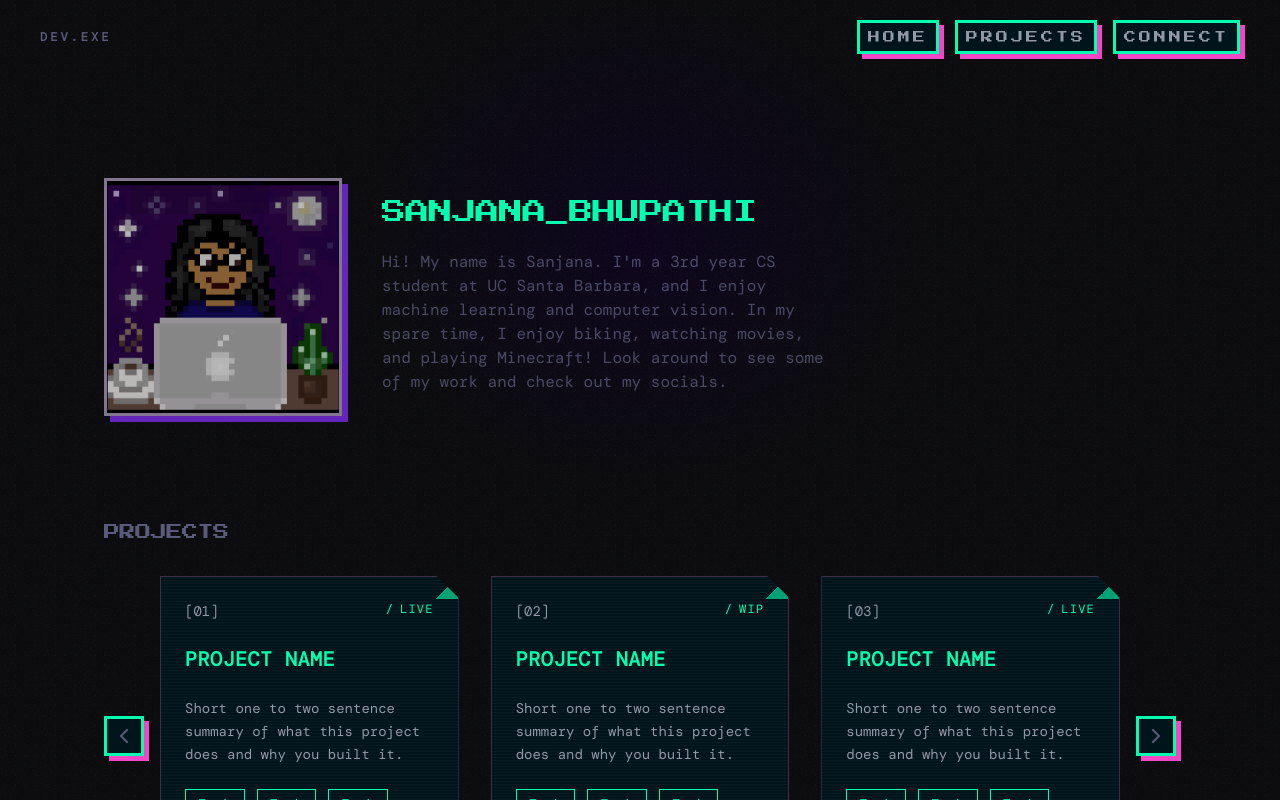
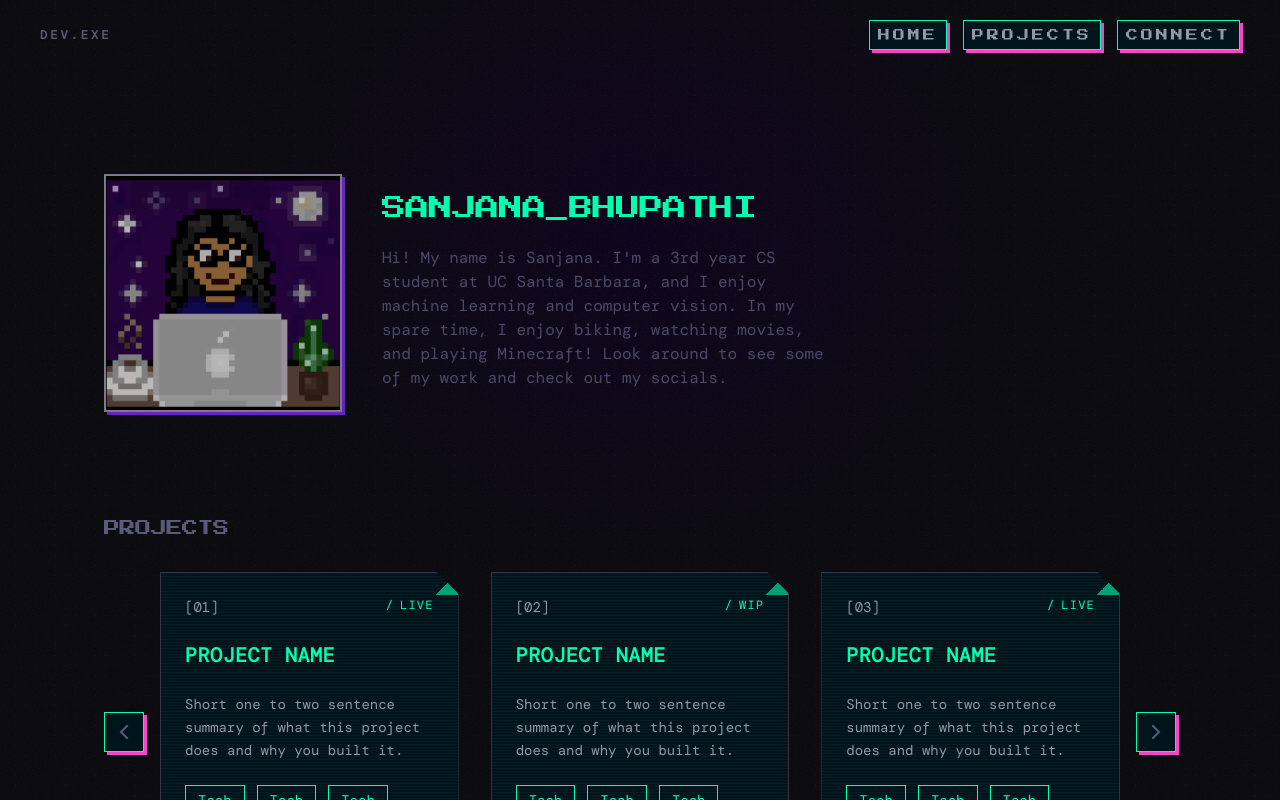
Before and after one commit to sanjanab1/portfolio, a Next.js app in the folder blog/: page / in a window 1280 px wide. Shown: the top 800 px of the page. Built offline with nearby package versions, Linux system fonts and the light colour scheme.

Commit message:
feat(ui): modifying project boxes

```diff
--- a/blog/app/global.css
+++ b/blog/app/global.css
@@ -73,7 +73,7 @@
   --gradient-vignette: radial-gradient(
     ellipse at 50% 30%,
     oklch(12.48% 0.05982 298.637) 0%,
-    rgb(8 8 11) 30%
+    rgb(8 8 11) 50%
   );
   --shadow-halation: 0 0 60px -10px oklch(55.111% 0.25521 304.313 / 0.35);
   --font-display: 'Press_Start_2P', Georgia, serif;
@@ -122,14 +122,14 @@
 
 @utility pixel-box {
   border-radius: 0;
-  border: 3px solid var(--color-card-foreground);
-  box-shadow: 6px 6px 0 0 var(--color-primary);
+  border: 2px solid var(--color-card-foreground);
+  box-shadow: 3px 3px 0 0 var(--color-primary);
 }
 
 @utility pixel-box-sm {
   border-radius: 0;
-  border: 3px solid var(--color-accent);
-  box-shadow: 5px 5px 0 0 var(--color-link);
+  border: 1px solid var(--color-accent);
+  box-shadow: 3px 3px 0 0 var(--color-link);
 }
 
 @utility terminal-box {
--- a/blog/app/page.tsx
+++ b/blog/app/page.tsx
@@ -62,7 +62,7 @@ export default function Page() {
   return (
     <>
       <section className="grid grid-cols-1 md:grid-cols-4 gap-10 items-center py-16 md:py-10">
-        <div className="pixel-box relative mx-auto aspect-square w-[45%] md:w-full overflow-hidden bg-card">
+        <div className="pixel-box relative mx-auto aspect-square w-[25%] md:w-full overflow-hidden bg-card">
           <Image
             src="/images/profile-1.png"
             alt="pixel self-portrait"
```
